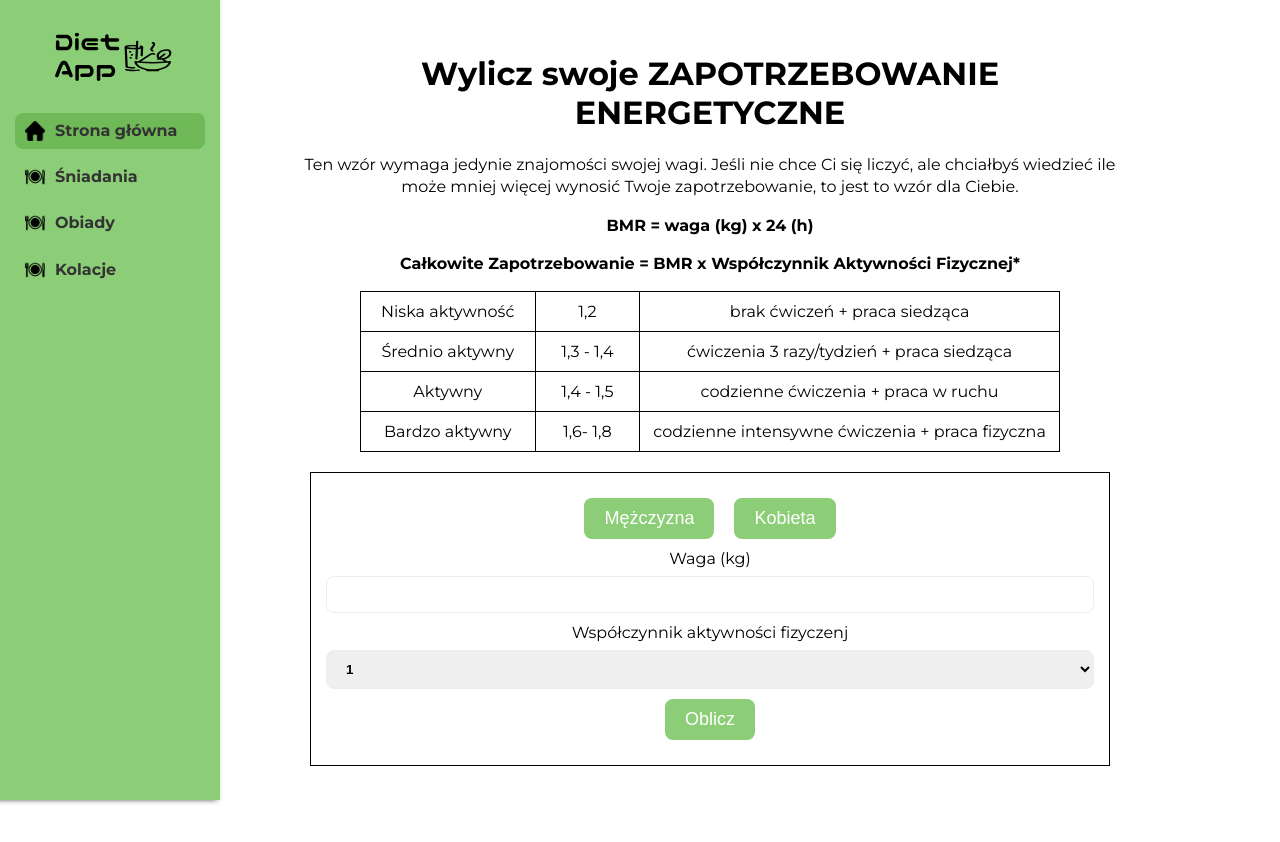
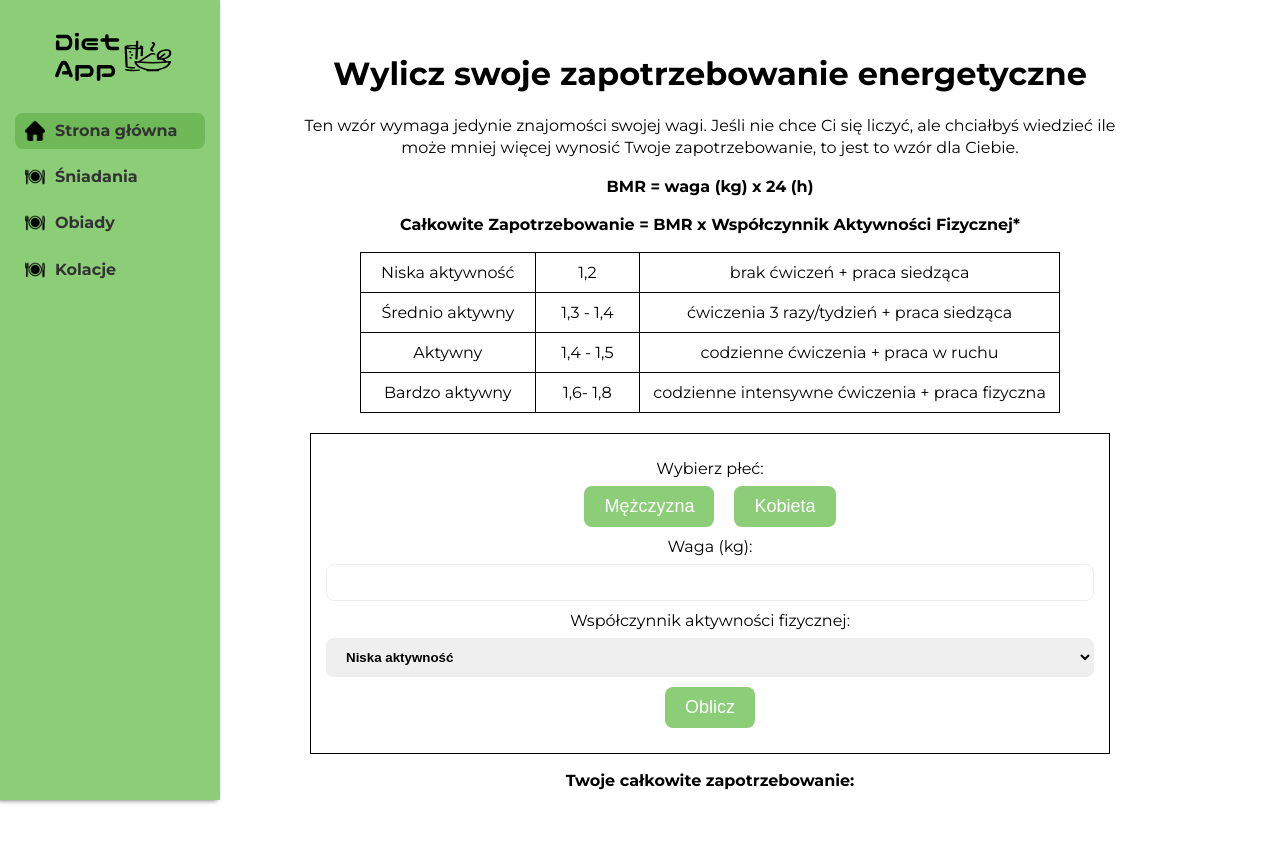
Before and after one commit to ZalewskiDamian/React_Recipe_Firebase_App, a React (Create React App) app: page / in a window 1280 px wide. Before the commit the page ends 800 px from the top, so only its background shows below. Built offline with nearby package versions, Linux system fonts and the light colour scheme.

Commit message:
add user, user demand

```diff
--- a/src/views/Home.js
+++ b/src/views/Home.js
@@ -75,10 +75,35 @@ const StyledCell = styled.div`
 `;
 
 const Home = () => {
+	const [sex, setSex] = useState('');
+	const [weight, setWeight] = useState('');
+	const [activity, setActivity] = useState(1.2);
+	const [user, setUser] = useState({});
+	const [demand, setDemand] = useState('');
+
+	const handleSubmit = e => {
+		e.preventDefault();
+
+		const user = {
+			sex: sex,
+			weight: weight,
+			activity: activity,
+		}
+
+		setUser(user);
+
+		if (user.sex === 'woman') {
+			setDemand(.9*(user.weight * 24 * user.activity))
+		} else {
+			setDemand(user.weight * 24 * user.activity)
+		}
+
+	}
+
     return (
         <UserPageTemplate>
             <StyledWrapper>
-                <h1>Wylicz swoje ZAPOTRZEBOWANIE ENERGETYCZNE</h1>
+                <h1>Wylicz swoje zapotrzebowanie energetyczne</h1>
 				<Paragraph>
 					Ten wzór wymaga jedynie znajomości swojej wagi. Jeśli nie chce Ci się liczyć, ale chciałbyś wiedzieć ile może mniej więcej wynosić Twoje zapotrzebowanie, to jest to wzór dla Ciebie.
 				</Paragraph>
@@ -110,24 +135,53 @@ const Home = () => {
 						<StyledCell>codzienne intensywne ćwiczenia + praca fizyczna</StyledCell>
 					</StyledTableRow>
 				</StyledTable>
-                <StyledForm>
+                <StyledForm onSubmit={handleSubmit}>
+					<StyledLabel>Wybierz płeć:</StyledLabel>
                     <StyledButtonGroup>
-                        <Button>Mężczyzna</Button>
-                        <Button>Kobieta</Button>
+                        <Button
+							type='button'
+							name='men'
+							value={sex}
+							onClick={(e) => setSex(e.target.value = e.target.name)}
+						>
+							Mężczyzna
+						</Button>
+                        <Button
+							type='button'
+							name='woman'
+							value={sex}
+							onClick={(e) => setSex(e.target.value = e.target.name)}
+						>
+							Kobieta
+						</Button>
                     </StyledButtonGroup>
                     <StyledFormGroup>
-                        <StyledLabel>Waga (kg)</StyledLabel>
-                        <StyledInput type='text' />
+                        <StyledLabel>Waga (kg):</StyledLabel>
+                        <StyledInput
+							type='text'
+							onChange={(e) => setWeight(e.target.value)}
+							value={weight}
+						/>
                     </StyledFormGroup>
 					<StyledFormGroup>
-						<StyledLabel>Współczynnik aktywności fizyczenj</StyledLabel>
-						<StyledSelect>
-							<option>1</option>
-							<option>2</option>
+						<StyledLabel>Współczynnik aktywności fizycznej:</StyledLabel>
+						<StyledSelect
+							onChange={(e) => setActivity(e.target.value)}
+							value={activity}
+						>
+							<option value={1.2}>Niska aktywność</option>
+							<option value={1.35}>Średnio aktywny</option>
+							<option value={1.45}>Aktywny</option>
+							<option value={1.7}>Bardzo aktywny</option>
 						</StyledSelect>
 					</StyledFormGroup>
 					<Button>Oblicz</Button>
                 </StyledForm>
+				<Paragraph bold>Twoje całkowite zapotrzebowanie:</Paragraph>
+				<Paragraph>
+					{demand ? demand + ' kcal' : ''}
+				</Paragraph>
+				<Paragraph>{console.log(sex, weight, activity)}</Paragraph>
             </StyledWrapper>
         </UserPageTemplate>
     )
```
